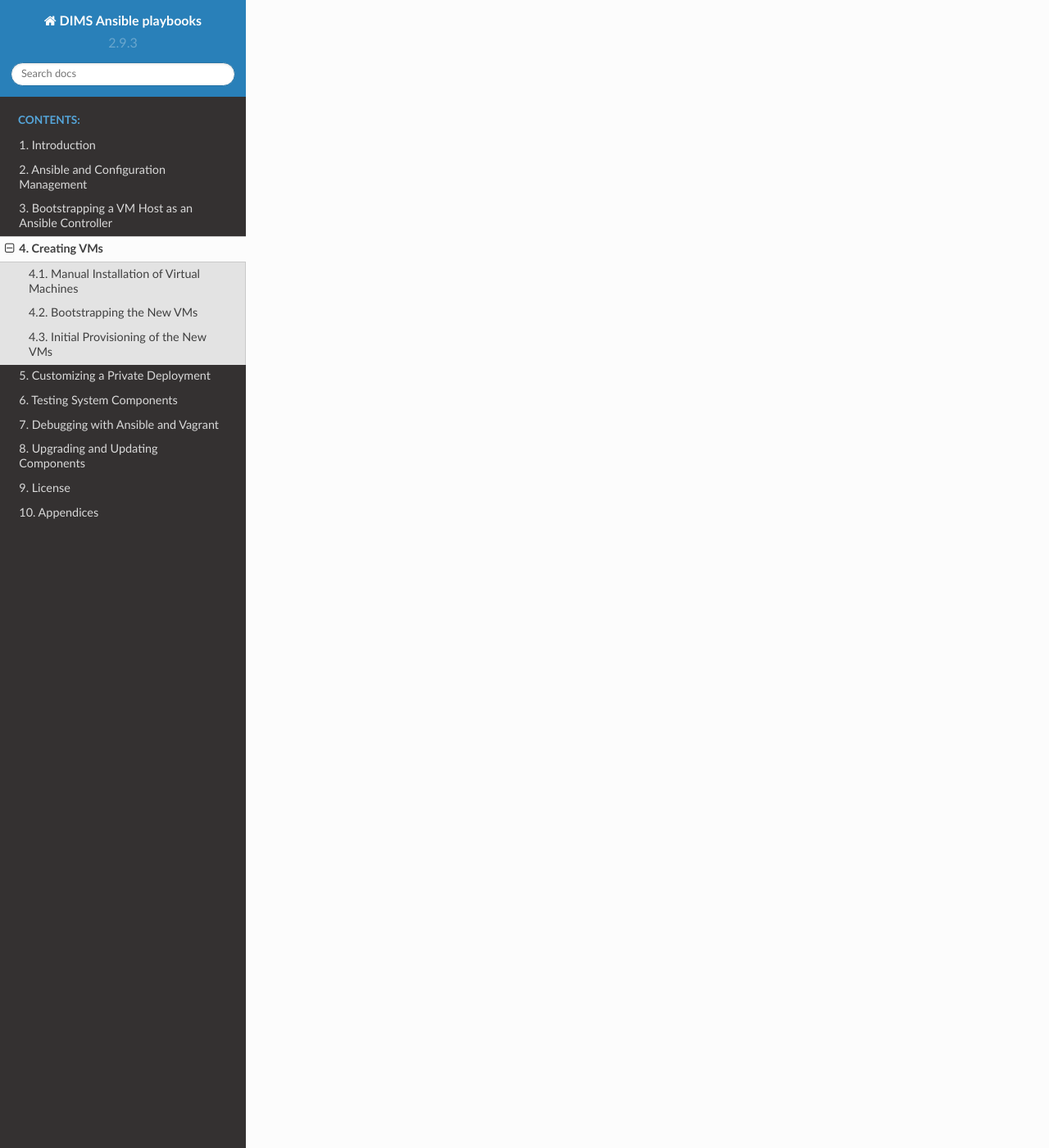
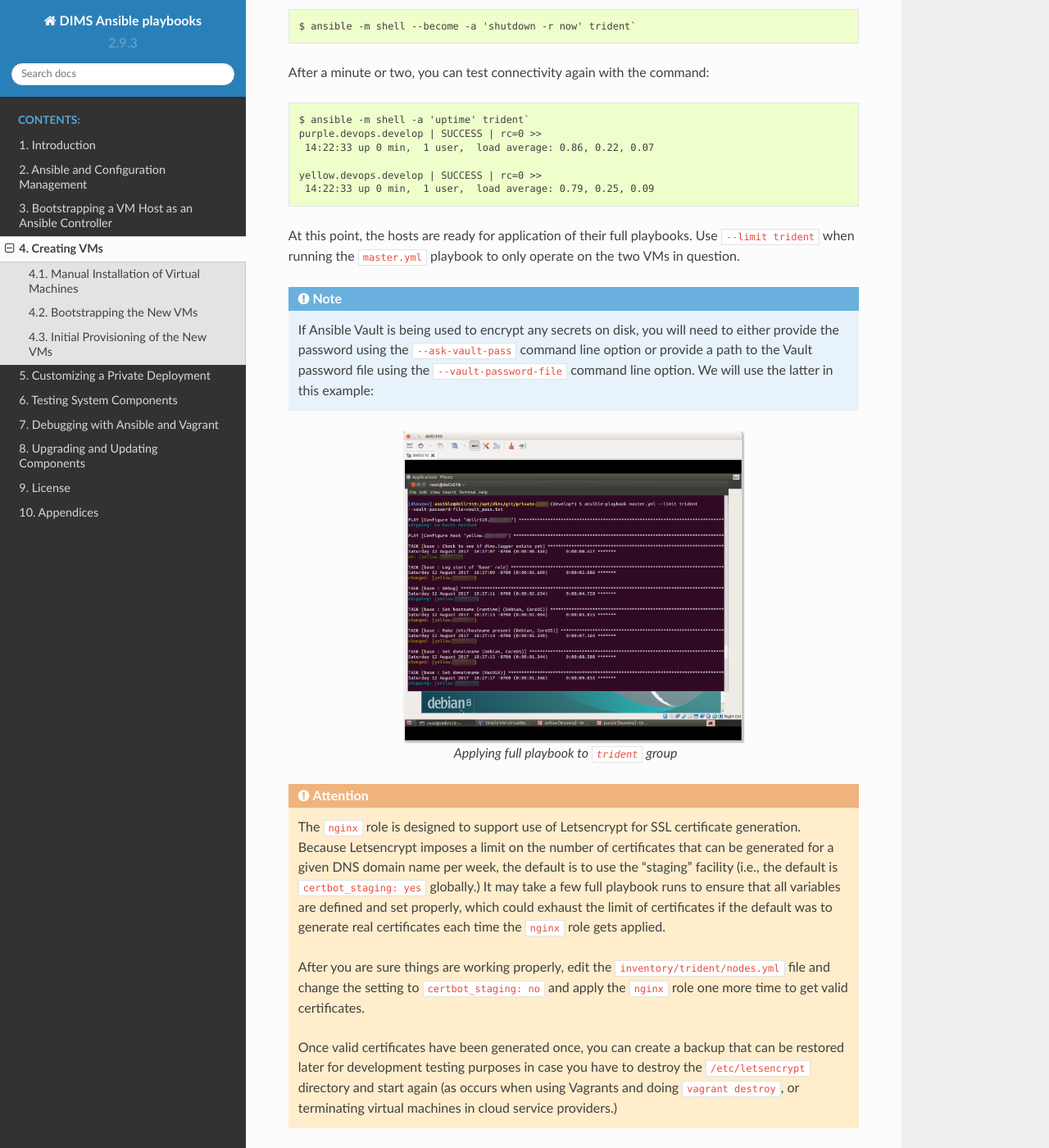
Before and after one commit to uw-dims/ansible-dims-playbooks, a Sphinx documentation site: the page built from docs/source/creatingvms.rst, in a window 1280 px wide and 1400 px high, scrolled down 6484 px. Shown: the whole window at 82% size. Built offline with Sphinx 7.4.7 and the Read the Docs theme 2.0.0, drawn with Linux system fonts in a browser that asks for light colours; some of the changed text lies outside the part shown.

Commit message:
Complete documenting trident provisioning steps

```diff
--- a/docs/source/creatingvms.rst
+++ b/docs/source/creatingvms.rst
@@ -257,12 +257,112 @@
 -----------------------------------
 
 Lastly, we will run the initial provisioning steps to install and configure
-our two new VMs. For the purposes of this example, we will only perform the
-``base`` role tasks to make sure the fundamentals of our customized
-configuration will work. The command we use is:
+the two new VMs. For the purposes of this example, we will start by only
+applying the ``base`` role tasks to make sure the fundamentals of our
+customized configuration will work. The command we use is:
 
 .. code-block:: none
 
     $ ansible-playbook $GIT/private-develop/master.yml --tags base --limit trident
 
 ..
+
+.. _remmina_base_role:
+
+.. figure:: images/remmina_base_role.png
+   :alt: Applying ``base`` role to ``trident`` group
+   :width: 60%
+   :align: center
+
+   Applying ``base`` role to ``trident`` group
+
+..
+
+Having applied the ``base`` role, network interfaces are set up,
+``iptables`` rules are in place, ``/etc/hosts`` file and DNS
+resolution are configured, and packages have been updated. This would
+be a good time to reboot both systems to ensure everything is applied
+and functions. You can use Ansible ad-hoc mode to do this with
+the command:
+
+.. code-block:: none
+
+    $ ansible -m shell --become -a 'shutdown -r now' trident`
+
+..
+
+After a minute or two, you can test connectivity again with the
+command:
+
+.. code-block:: none
+
+    $ ansible -m shell -a 'uptime' trident`
+    purple.devops.develop | SUCCESS | rc=0 >>
+     14:22:33 up 0 min,  1 user,  load average: 0.86, 0.22, 0.07
+
+    yellow.devops.develop | SUCCESS | rc=0 >>
+     14:22:33 up 0 min,  1 user,  load average: 0.79, 0.25, 0.09
+
+..
+
+At this point, the hosts are ready for application of their full playbooks.
+Use ``--limit trident`` when running the ``master.yml`` playbook to only
+operate on the two VMs in question.
+
+.. note::
+
+   If Ansible Vault is being used to encrypt any secrets on disk, you will
+   need to either provide the password using the ``--ask-vault-pass``
+   command line option or provide a path to the Vault password file
+   using the ``--vault-password-file`` command line option. We will use
+   the latter in this example:
+
+.. _remmina_trident_fullplaybook_start:
+
+.. figure:: images/remmina_trident_fullplaybook_start.png
+   :alt: Applying full playbook to ``trident`` group
+   :width: 60%
+   :align: center
+
+   Applying full playbook to ``trident`` group
+
+..
+
+.. attention::
+
+    The ``nginx`` role is designed to support use of Letsencrypt for SSL
+    certificate generation. Because Letsencrypt imposes a limit on the number of
+    certificates that can be generated for a given DNS domain name per week,
+    the default is to use the "staging" facility (i.e., the default is
+    ``certbot_staging: yes`` globally.) It may take a few full playbook
+    runs to ensure that all variables are defined and set properly, which
+    could exhaust the limit of certificates if the default was to generate
+    real certificates each time the ``nginx`` role gets applied.
+
+    After you are sure things are working properly, edit the
+    ``inventory/trident/nodes.yml`` file and change the setting to
+    ``certbot_staging: no`` and apply the ``nginx`` role one more time to get
+    valid certificates.
+
+    Once valid certificates have been generated once, you can create a backup
+    that can be restored later for development testing purposes in case you
+    have to destroy the ``/etc/letsencrypt`` directory and start again (as
+    occurs when using Vagrants and doing ``vagrant destroy``, or terminating
+    virtual machines in cloud service providers.)
+
+..
+
+.. _remmina_trident_fullplaybook_summary:
+
+.. figure:: images/remmina_trident_fullplaybook_summary.png
+   :alt: Summary of full playbook run
+   :width: 60%
+   :align: center
+
+   Summary of full playbook run
+
+..
+
+This completes the installation of the two VMs.
+
+.. _Letsencrypt: https://letsencrypt.org/
```
Also changed, not shown: docs/source/images/remmina_base_role.png (added), docs/source/images/remmina_trident_fullplaybook_start.png (added), docs/source/images/remmina_trident_fullplaybook_summary.png (added).
